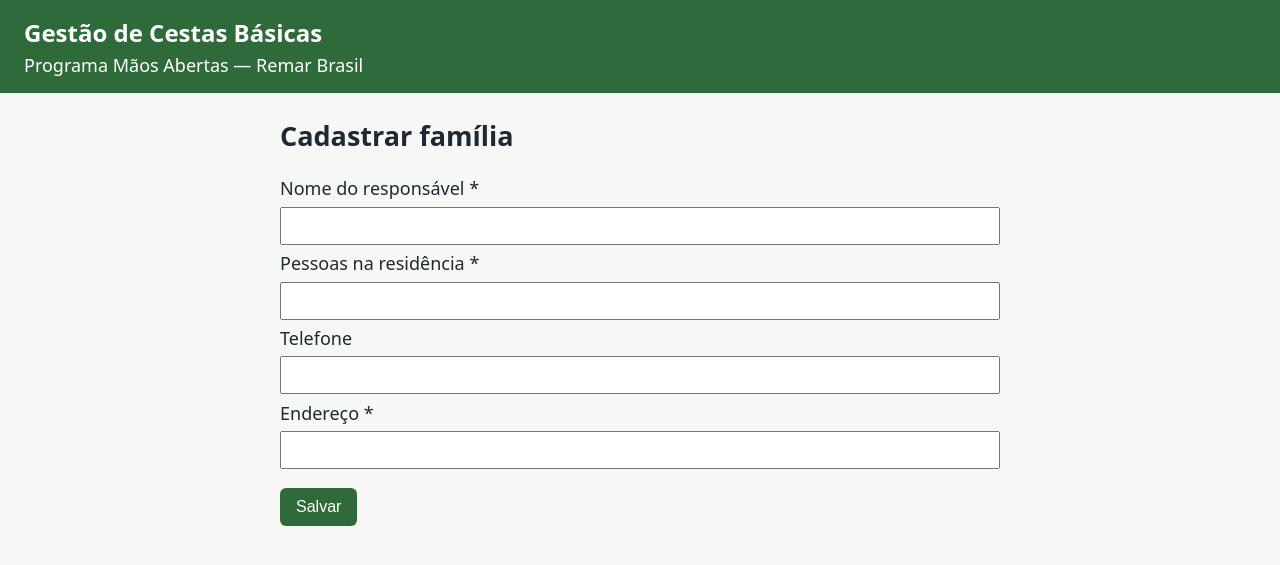
After one commit to LuizHenrique61/gestao-distribuicao-cestas-basicas, a Flask app: page /familias/nova in a window 1280 px wide. The commit adds this page. Shown: the top 565 px of the page. Run offline with Flask 3, Linux system fonts and the light colour scheme.

Commit message:
feat: cadastro de famílias com validação de campos obrigatórios (RF01)
Co-Authored-By: Claude Opus 5.5 <noreply@anthropic.com>
Claude-Session: https://claude.ai/code/session_019PjocVccMyugWcnrepRgXo

```diff
--- a/app/routes.py
+++ b/app/routes.py
@@ -1,5 +1,7 @@
 """Camada de apresentação: rotas e telas usadas pelos voluntários."""
-from flask import Blueprint, render_template
+from flask import Blueprint, flash, redirect, render_template, request, url_for
+
+from app.services import ValidacaoErro, familia_service
 
 bp = Blueprint("main", __name__)
 
@@ -9,9 +11,24 @@ def index():
     return render_template("index.html")
 
 
-# Próximas rotas (implementação incremental):
-# RF01 - /familias/nova        -> cadastrar família
-# RF02 - /entregas/nova        -> registrar entrega
-# RF03 - /estoque              -> consultar/atualizar estoque
-# RF04 - /familias/<id>        -> histórico de entregas
-# RF05 - /familias/aguardando  -> famílias aguardando atendimento
+# RF01 - cadastro de famílias
+@bp.route("/familias")
+def listar_familias():
+    return render_template("familias.html", familias=familia_service.listar_familias(), titulo="Famílias cadastradas")
+
+
+@bp.route("/familias/nova", methods=["GET", "POST"])
+def nova_familia():
+    if request.method == "POST":
+        try:
+            familia_service.cadastrar_familia(
+                request.form.get("nome_responsavel"),
+                request.form.get("quantidade_membros"),
+                request.form.get("telefone"),
+                request.form.get("endereco"),
+            )
+            flash("Família cadastrada com sucesso.", "sucesso")
+            return redirect(url_for("main.listar_familias"))
+        except ValidacaoErro as erro:
+            flash(str(erro), "erro")
+    return render_template("familia_form.html", dados=request.form)
--- a/app/static/css/style.css
+++ b/app/static/css/style.css
@@ -13,6 +13,7 @@ header {
 }
 
 header h1 { margin: 0; font-size: 1.5rem; }
+header h1 a { color: #fff; text-decoration: none; }
 header p  { margin: 0.25rem 0 0; }
 
 main {
@@ -21,5 +22,28 @@ main {
   padding: 0 1rem;
 }
 
+.menu { list-style: none; padding: 0; }
 .menu li { margin: 0.75rem 0; }
-.em-breve { color: #6b7280; font-size: 0.9rem; }
+
+.botao {
+  display: inline-block;
+  background: #2f6b3a;
+  color: #fff;
+  border: none;
+  border-radius: 6px;
+  padding: 0.6rem 1rem;
+  font-size: 1rem;
+  text-decoration: none;
+  cursor: pointer;
+}
+
+.formulario { display: flex; flex-direction: column; gap: 0.4rem; }
+.formulario input, .formulario textarea { font-size: 1rem; padding: 0.5rem; }
+.formulario button { margin-top: 0.8rem; align-self: flex-start; }
+
+table { width: 100%; border-collapse: collapse; background: #fff; }
+th, td { text-align: left; padding: 0.5rem; border-bottom: 1px solid #ddd; }
+
+.alerta { padding: 0.75rem; border-radius: 6px; }
+.alerta-sucesso { background: #dff3e3; color: #1d5a2b; }
+.alerta-erro { background: #fde2e1; color: #8a1c17; }
--- a/app/templates/base.html
+++ b/app/templates/base.html
@@ -8,10 +8,13 @@
 </head>
 <body>
   <header>
-    <h1>Gestão de Cestas Básicas</h1>
+    <h1><a href="{{ url_for('main.index') }}">Gestão de Cestas Básicas</a></h1>
     <p>Programa Mãos Abertas — Remar Brasil</p>
   </header>
   <main>
+    {% for categoria, mensagem in get_flashed_messages(with_categories=true) %}
+      <p class="alerta alerta-{{ categoria }}" role="alert">{{ mensagem }}</p>
+    {% endfor %}
     {% block content %}{% endblock %}
   </main>
 </body>
--- /dev/null
+++ b/app/templates/familia_form.html
@@ -0,0 +1,20 @@
+{% extends "base.html" %}
+
+{% block content %}
+<h2>Cadastrar família</h2>
+<form method="post" class="formulario">
+  <label for="nome_responsavel">Nome do responsável *</label>
+  <input id="nome_responsavel" name="nome_responsavel" required value="{{ dados.get('nome_responsavel', '') }}">
+
+  <label for="quantidade_membros">Pessoas na residência *</label>
+  <input id="quantidade_membros" name="quantidade_membros" type="number" min="1" required value="{{ dados.get('quantidade_membros', '') }}">
+
+  <label for="telefone">Telefone</label>
+  <input id="telefone" name="telefone" type="tel" value="{{ dados.get('telefone', '') }}">
+
+  <label for="endereco">Endereço *</label>
+  <input id="endereco" name="endereco" required value="{{ dados.get('endereco', '') }}">
+
+  <button type="submit" class="botao">Salvar</button>
+</form>
+{% endblock %}
--- a/app/templates/index.html
+++ b/app/templates/index.html
@@ -5,10 +5,8 @@
   <h2>Bem-vindo(a)</h2>
   <p>Escolha uma opção:</p>
   <ul class="menu">
-    <li>Cadastrar família <span class="em-breve">(em breve)</span></li>
-    <li>Registrar entrega <span class="em-breve">(em breve)</span></li>
-    <li>Estoque de cestas <span class="em-breve">(em breve)</span></li>
-    <li>Famílias aguardando <span class="em-breve">(em breve)</span></li>
+    <li><a class="botao" href="{{ url_for('main.nova_familia') }}">Cadastrar família</a></li>
+    <li><a class="botao" href="{{ url_for('main.listar_familias') }}">Famílias cadastradas</a></li>
   </ul>
 </section>
 {% endblock %}
```
Also changed, not shown: app/repositories/familia_repository.py (added, +30 -0 lines), app/services/__init__.py (+4 -7 lines), app/services/familia_service.py (added, +30 -0 lines), app/templates/familias.html (added, +25 -0 lines).
